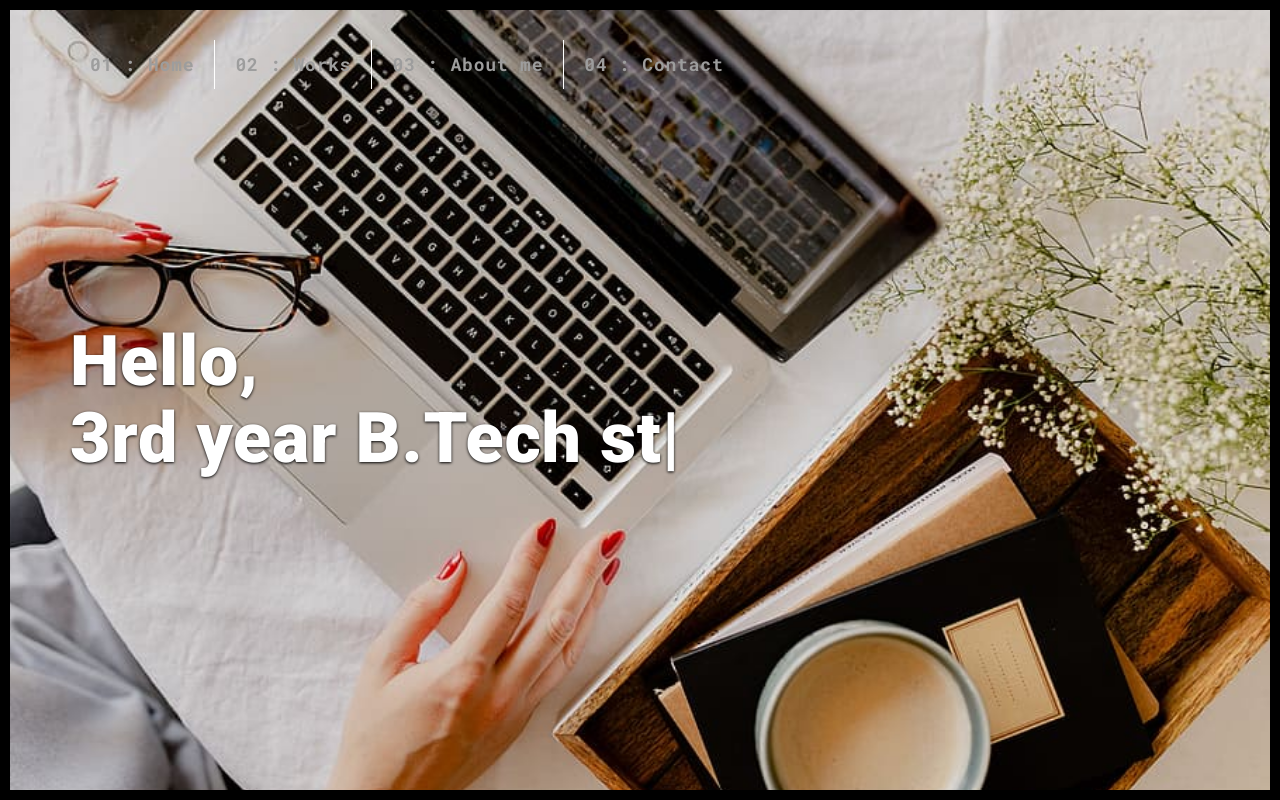
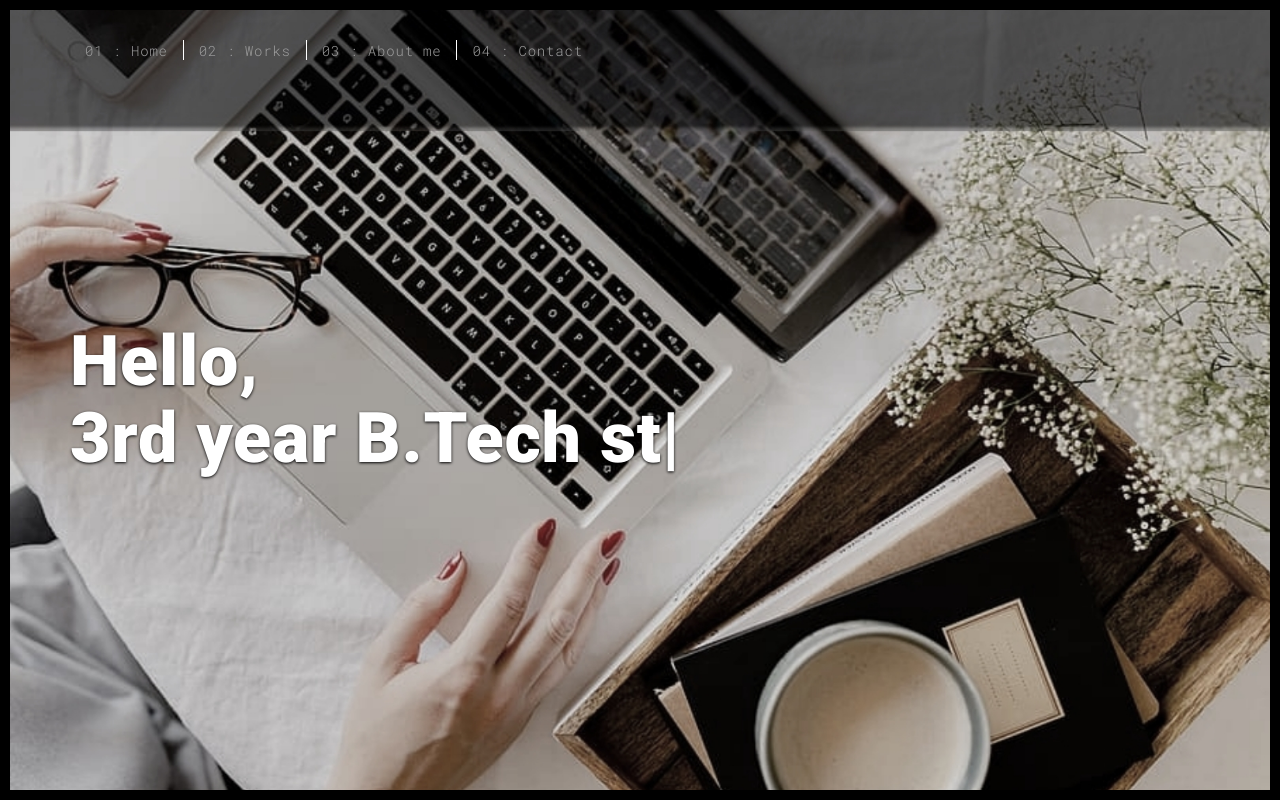
Before and after one commit to Stefani-Jeyaseelan/Portfolio, a Flask app: page / in a window 1280 px wide. Run offline with Flask 3, Linux system fonts and the light colour scheme; some libraries are stand-ins or nearby versions.

Commit message:
Updated code

```diff
--- a/templates/index.html
+++ b/templates/index.html
@@ -6,7 +6,7 @@
   <meta content="width=device-width,initial-scale=1" name="viewport">
   <meta content="description" name="description">
   <meta name="google" content="notranslate" />
-  <meta content="Mashup templates have been developed by Orson.io team" name="author">
+  <meta content="Mashup templates have been developped by Orson.io team" name="author">
 
   <!-- Disable tap highlight on IE -->
   <meta name="msapplication-tap-highlight" content="no">
@@ -16,22 +16,7 @@
 
   <title>Title page</title>
 
-  <link href="./static/main.3f6952e4.css" rel="stylesheet">
-
-  <style>
-    .navbar-inverse .navbar-nav>li>a {
-      font-weight: bold;
-      font-size: 18px; /* Adjust the font size as needed */
-      padding: 15px 20px; /* Adjust the padding as needed */
-    }
-
-    .navbar-inverse .navbar-nav>li>a:hover,
-    .navbar-inverse .navbar-nav>li>a:focus {
-      background-color: #333; /* Change the background color on hover/focus */
-      color: #fff; /* Change the text color on hover/focus */
-    }
-  </style>
-</head>
+<link href="./static/main.3f6952e4.css" rel="stylesheet"></head>
 
 <body class="minimal">
 <div id="site-border-left"></div>
@@ -56,13 +41,14 @@
           <li><a href="./about.html" title="">03 : About me</a></li>
           <li><a href="./contact.html" title="">04 : Contact</a></li>
         </ul>
+
+
       </div>
     </div>
   </nav>
 </header>
-
-  <!-- Your existing code -->
-  <div class="hero-full-container background-image-container white-text-container" style="background-image: url('./static/assets/images/home.jpg')">
+<!-- Add your site or app content here -->
+  <div class="hero-full-container background-image-container white-text-container" style="background-image: url('./static/assets/images/home1.jpg')">
     <div class="container">
       <div class="row">
         <div class="col-xs-12">
@@ -90,6 +76,7 @@
   });
 </script>
 
-  <script type="text/javascript" src="./static/main.70a66962.js"></script>
-</body>
+
+<script type="text/javascript" src="./static/main.70a66962.js"></script></body>
+
 </html>
```
Also changed, not shown: static/assets/images/home1.jpg (added). Lines whose indentation alone changed are shown as unchanged.
